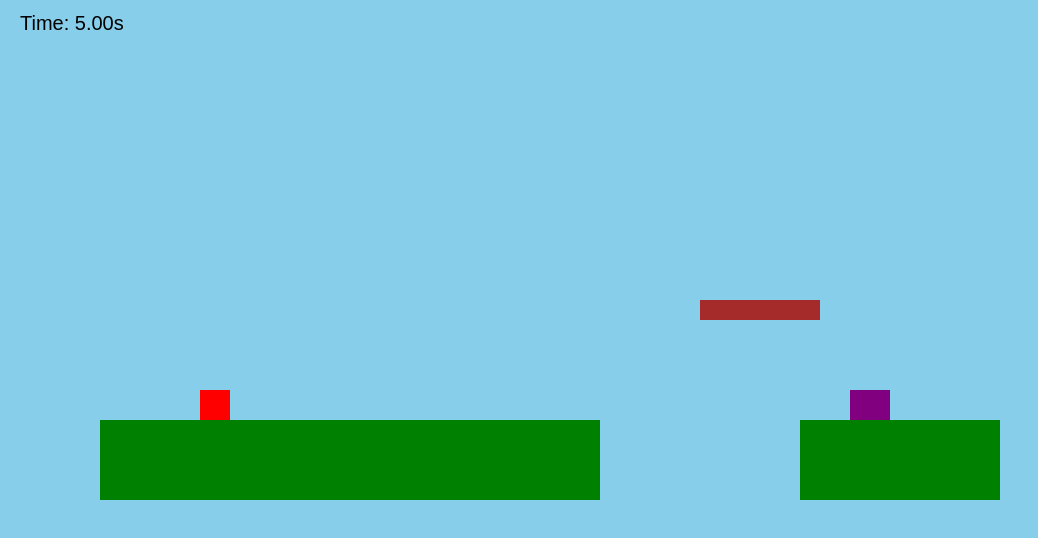
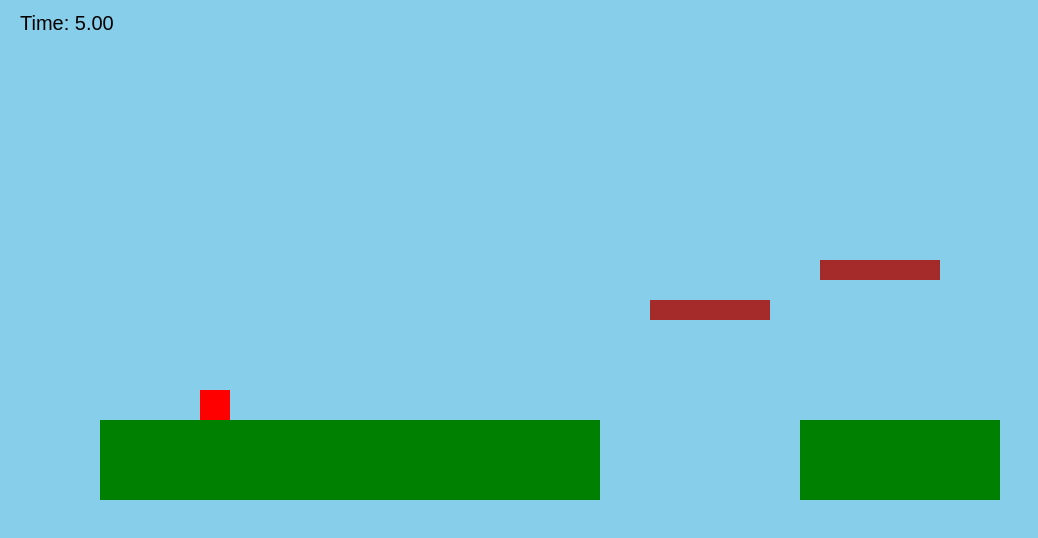
Before and after one commit to norisaita/norisada, a plain HTML site: page index.html in a window 1280 px wide. Shown: the whole page, without its empty margins (0-1038 px from the left). Drawn offline with Linux system fonts and the light colour scheme.

Commit message:
Update index.html

```diff
--- a/index.html
+++ b/index.html
@@ -2,309 +2,404 @@
 <html>
 <head>
 <meta charset="UTF-8">
-<title>Action Game Final</title>
+<title>Platform Action</title>
 <style>
 body{margin:0;overflow:hidden;background:skyblue;}
 canvas{display:block;}
 </style>
 </head>
 <body>
+
 <canvas id="game"></canvas>
 
 <script>
+
 const canvas=document.getElementById("game");
 const ctx=canvas.getContext("2d");
+
 canvas.width=1000;
 canvas.height=500;
 
-const GRAVITY=0.6;
-const GROUND_Y=420;
-const PLAYER_SIZE=30;
-const COURSE_LENGTH=PLAYER_SIZE*150;
+const GRAVITY=0.6
+const PLAYER=30
+const GROUND=420
 
-let gameState="playing"; // playing / over / clear
-let startTime;
-let clearTime=0;
-let cameraX=0;
-let player;
-let keys={};
+let cameraX=0
+let startTime
+let clearTime=0
+let gameState="playing"
+
+let player
+let keys={}
 
 function init(){
+
 player={
 x:100,
-y:300,
-size:PLAYER_SIZE,
+y:200,
+w:PLAYER,
+h:PLAYER,
 vx:0,
 vy:0,
 speed:5,
-jumpPower:-12,
+jump:-12,
 onGround:false,
 onWall:false
-};
-cameraX=0;
-startTime=Date.now();
-gameState="playing";
 }
 
-init();
+cameraX=0
+startTime=Date.now()
+gameState="playing"
+
+}
+
+init()
 
 document.addEventListener("keydown",e=>{
-keys[e.code]=true;
 
-if(gameState!=="playing" && e.code==="KeyR"){
-init();
+keys[e.code]=true
+
+if(gameState!="playing" && e.code=="KeyR"){
+init()
 }
-});
+
+})
 
 document.addEventListener("keyup",e=>{
-keys[e.code]=false;
-});
+keys[e.code]=false
+})
 
-function rectCollision(a,b){
+function hit(a,b){
+
 return a.x<b.x+b.w &&
-a.x+a.size>b.x &&
+a.x+a.w>b.x &&
 a.y<b.y+b.h &&
-a.y+a.size>b.y;
+a.y+a.h>b.y
+
 }
 
+let pits=[
+{x:500,w:200},
+{x:900,w:300},
+{x:1400,w:250},
+{x:1800,w:300},
+{x:2300,w:250},
+{x:2700,w:350},
+{x:3200,w:300}
+]
+
+let platforms=[
+
+{x:550,y:300,w:120,h:20},
+{x:720,y:260,w:120,h:20},
+
+{x:950,y:280,w:120,h:20},
+{x:1100,y:240,w:120,h:20},
+{x:1250,y:200,w:120,h:20},
+
+{x:1500,y:300,w:120,h:20},
+{x:1650,y:260,w:120,h:20},
+
+{x:1850,y:280,w:120,h:20},
+{x:2000,y:240,w:120,h:20},
+
+{x:2400,y:280,w:120,h:20},
+{x:2550,y:240,w:120,h:20},
+
+{x:3000,y:260,w:120,h:20},
+{x:3150,y:220,w:120,h:20}
+
+]
+
 let walls=[
-{x:900,y:150,w:40,h:270}
-];
+
+{x:1700,y:200,w:40,h:220},
+{x:2600,y:200,w:40,h:220}
+
+]
 
 let movingWalls=[
-{x:1400,y:200,w:40,h:200,minY:100,maxY:300,dir:1,speed:2}
-];
 
-let platforms=[
-{x:600,y:300,w:120,h:20},
-{x:1600,y:250,w:200,h:20}
-];
+{x:2100,y:300,w:120,h:20,min:200,max:350,dir:1,speed:2},
 
-let pits=[
-{x:500,w:120},
-{x:1100,w:150}
-];
+{x:3400,y:300,w:120,h:20,min:150,max:350,dir:1,speed:2}
 
-// 🔥 ジャンプ台
+]
+
 let jumpPads=[
-{x:750,y:390,w:40,h:30},
-{x:1800,y:390,w:40,h:30}
-];
 
-let goal={x:COURSE_LENGTH,y:350,size:40};
+{x:1350,y:390,w:40,h:30},
+{x:2850,y:390,w:40,h:30}
+
+]
+
+let goal={x:3800,y:350,w:40,h:40}
 
 function update(){
 
-if(gameState!=="playing") return;
+if(gameState!="playing")return
 
-// 動く壁更新
 for(let w of movingWalls){
-w.y+=w.speed*w.dir;
-if(w.y<w.minY||w.y>w.maxY){
-w.dir*=-1;
-}
+
+w.y+=w.speed*w.dir
+
+if(w.y<w.min || w.y>w.max){
+
+w.dir*=-1
+
 }
 
-let prevX=player.x;
-let prevY=player.y;
+}
 
-player.vx=0;
-if(keys["ArrowLeft"]) player.vx=-player.speed;
-if(keys["ArrowRight"]) player.vx=player.speed;
+let prevX=player.x
+let prevY=player.y
+
+player.vx=0
+
+if(keys["ArrowLeft"])player.vx=-player.speed
+if(keys["ArrowRight"])player.vx=player.speed
 
 if(keys["ArrowUp"] && player.onGround){
-player.vy=player.jumpPower;
-player.onGround=false;
+
+player.vy=player.jump
+player.onGround=false
+
 }
 
-player.vy+=GRAVITY;
-player.x+=player.vx;
-player.y+=player.vy;
+player.vy+=GRAVITY
 
-player.onGround=false;
-player.onWall=false;
+player.x+=player.vx
+player.y+=player.vy
 
-// ---- 地面＋落とし穴 ----
-let inPit=false;
-for(let pit of pits){
-if(player.x+player.size>pit.x &&
-player.x<pit.x+pit.w){
-inPit=true;
-}
+player.onGround=false
+player.onWall=false
+
+let inPit=false
+
+for(let p of pits){
+
+if(player.x+player.w>p.x && player.x<p.x+p.w){
+inPit=true
 }
 
-if(!inPit && player.y+player.size>=GROUND_Y){
-player.y=GROUND_Y-player.size;
-player.vy=0;
-player.onGround=true;
 }
 
-// ---- 足場 ----
-for(let p of platforms){
-if(player.x+player.size>p.x &&
-player.x<p.x+p.w &&
-prevY+player.size<=p.y &&
-player.y+player.size>=p.y){
-player.y=p.y-player.size;
-player.vy=0;
-player.onGround=true;
-}
+if(!inPit && player.y+player.h>=GROUND){
+
+player.y=GROUND-player.h
+player.vy=0
+player.onGround=true
+
 }
 
-// ---- 壁 ----
-let allWalls=[...walls,...movingWalls];
+for(let p of platforms){
+
+if(player.x+player.w>p.x &&
+player.x<p.x+p.w &&
+prevY+player.h<=p.y &&
+player.y+player.h>=p.y){
+
+player.y=p.y-player.h
+player.vy=0
+player.onGround=true
+
+}
+
+}
+
+let allWalls=[...walls,...movingWalls]
 
 for(let w of allWalls){
 
-if(rectCollision(player,w)){
+if(hit(player,w)){
 
-// 上から乗る判定
-if(prevY + player.size <= w.y &&
-   player.y + player.size >= w.y){
+if(prevY+player.h<=w.y){
 
-    player.y = w.y - player.size;
-    player.vy = 0;
-    player.onGround = true;
+player.y=w.y-player.h
+player.vy=0
+player.onGround=true
 
-    // 🔥 移動壁なら一緒に動く
-    if(movingWalls.includes(w)){
-        player.y += w.speed * w.dir;
-    }
-
-    continue;
+if(movingWalls.includes(w)){
+player.y+=w.speed*w.dir
 }
 
-// 左衝突
-if(prevX + player.size <= w.x){
-    player.x = w.x - player.size;
-    player.onWall = true;
+continue
+
 }
 
-// 右衝突
-else if(prevX >= w.x + w.w){
-    player.x = w.x + w.w;
-    player.onWall = true;
+if(prevX+player.w<=w.x){
+
+player.x=w.x-player.w
+player.onWall=true
+
+}
+
+else if(prevX>=w.x+w.w){
+
+player.x=w.x+w.w
+player.onWall=true
+
 }
 
 }
+
 }
 
-// 壁登り
 if(player.onWall && keys["Space"]){
-player.vy=-4;
+
+player.vy=-4
+
 }
 
-// ---- ジャンプ台 ----
-for(let pad of jumpPads){
-if(player.x+player.size>pad.x &&
-player.x<pad.x+pad.w &&
-player.y+player.size>pad.y &&
-player.y+player.size<pad.y+pad.h+10 &&
+for(let j of jumpPads){
+
+if(player.x+player.w>j.x &&
+player.x<j.x+j.w &&
+player.y+player.h>j.y &&
+player.y+player.h<j.y+20 &&
 player.vy>=0){
-player.vy=-18; // 🔥 大ジャンプ
-}
+
+player.vy=-18
+
 }
 
-// ---- 落下死亡 ----
-if(player.y>canvas.height){
-gameState="over";
 }
 
-// ---- ゴール ----
-if(player.x+player.size>goal.x &&
-player.x<goal.x+goal.size &&
-player.y+player.size>goal.y){
-gameState="clear";
-clearTime=((Date.now()-startTime)/1000).toFixed(2);
+if(player.y>canvas.height){
+
+gameState="over"
+
 }
 
-cameraX=player.x-200;
+if(hit(player,goal)){
+
+gameState="clear"
+
+clearTime=((Date.now()-startTime)/1000).toFixed(2)
+
+}
+
+cameraX=player.x-200
+
 }
 
 function draw(){
 
-ctx.clearRect(0,0,canvas.width,canvas.height);
-ctx.save();
-ctx.translate(-cameraX,0);
+ctx.clearRect(0,0,canvas.width,canvas.height)
 
-// 地面
-ctx.fillStyle="green";
-for(let x=0;x<COURSE_LENGTH+500;x+=100){
-let hole=false;
-for(let pit of pits){
-if(x>=pit.x && x<pit.x+pit.w) hole=true;
-}
-if(!hole){
-ctx.fillRect(x,GROUND_Y,100,canvas.height-GROUND_Y);
-}
+ctx.save()
+
+ctx.translate(-cameraX,0)
+
+ctx.fillStyle="green"
+
+for(let x=0;x<4000;x+=100){
+
+let hole=false
+
+for(let p of pits){
+
+if(x>=p.x && x<p.x+p.w)hole=true
+
 }
 
-// 足場
-ctx.fillStyle="brown";
-for(let p of platforms){
-ctx.fillRect(p.x,p.y,p.w,p.h);
+if(!hole){
+
+ctx.fillRect(x,GROUND,100,200)
+
 }
 
-// 壁
-ctx.fillStyle="gray";
-for(let w of walls){
-ctx.fillRect(w.x,w.y,w.w,w.h);
 }
 
-// 動く壁
-ctx.fillStyle="darkgray";
-for(let w of movingWalls){
-ctx.fillRect(w.x,w.y,w.w,w.h);
+ctx.fillStyle="brown"
+
+for(let p of platforms){
+
+ctx.fillRect(p.x,p.y,p.w,p.h)
+
 }
 
-// ジャンプ台
-ctx.fillStyle="purple";
-for(let pad of jumpPads){
-ctx.fillRect(pad.x,pad.y,pad.w,pad.h);
+ctx.fillStyle="gray"
+
+for(let w of walls){
+
+ctx.fillRect(w.x,w.y,w.w,w.h)
+
 }
 
-// 王冠
-ctx.fillStyle="gold";
-ctx.fillRect(goal.x,goal.y,goal.size,goal.size);
+ctx.fillStyle="darkgray"
 
-// プレイヤー
-ctx.fillStyle="red";
-ctx.fillRect(player.x,player.y,player.size,player.size);
+for(let w of movingWalls){
 
-ctx.restore();
+ctx.fillRect(w.x,w.y,w.w,w.h)
 
-// UI
-ctx.fillStyle="black";
-ctx.font="20px Arial";
-let time=((Date.now()-startTime)/1000).toFixed(2);
-ctx.fillText("Time: "+time+"s",20,30);
-
-if(gameState==="over"){
-ctx.fillStyle="red";
-ctx.font="50px Arial";
-ctx.fillText("GAME OVER",350,220);
-ctx.font="20px Arial";
-ctx.fillText("Press R to Retry",420,260);
 }
 
-if(gameState==="clear"){
-ctx.fillStyle="blue";
-ctx.font="50px Arial";
-ctx.fillText("CLEAR!",380,200);
-ctx.font="30px Arial";
-ctx.fillText("Clear Time: "+clearTime+"s",380,240);
-ctx.font="20px Arial";
-ctx.fillText("Press R to Retry",400,280);
+ctx.fillStyle="purple"
+
+for(let j of jumpPads){
+
+ctx.fillRect(j.x,j.y,j.w,j.h)
+
 }
+
+ctx.fillStyle="gold"
+
+ctx.fillRect(goal.x,goal.y,goal.w,goal.h)
+
+ctx.fillStyle="red"
+
+ctx.fillRect(player.x,player.y,player.w,player.h)
+
+ctx.restore()
+
+ctx.fillStyle="black"
+
+ctx.font="20px Arial"
+
+let t=((Date.now()-startTime)/1000).toFixed(2)
+
+ctx.fillText("Time: "+t,20,30)
+
+if(gameState=="over"){
+
+ctx.font="50px Arial"
+ctx.fillStyle="red"
+ctx.fillText("GAME OVER",350,200)
+
+ctx.font="20px Arial"
+ctx.fillText("Press R to Retry",420,240)
+
+}
+
+if(gameState=="clear"){
+
+ctx.font="50px Arial"
+ctx.fillStyle="blue"
+ctx.fillText("CLEAR!",380,200)
+
+ctx.font="30px Arial"
+ctx.fillText("Time: "+clearTime+"s",400,240)
+
+ctx.font="20px Arial"
+ctx.fillText("Press R to Retry",400,280)
+
+}
+
 }
 
 function loop(){
-update();
-draw();
-requestAnimationFrame(loop);
+
+update()
+draw()
+
+requestAnimationFrame(loop)
+
 }
 
-loop();
+loop()
+
 </script>
+
 </body>
 </html>
```
